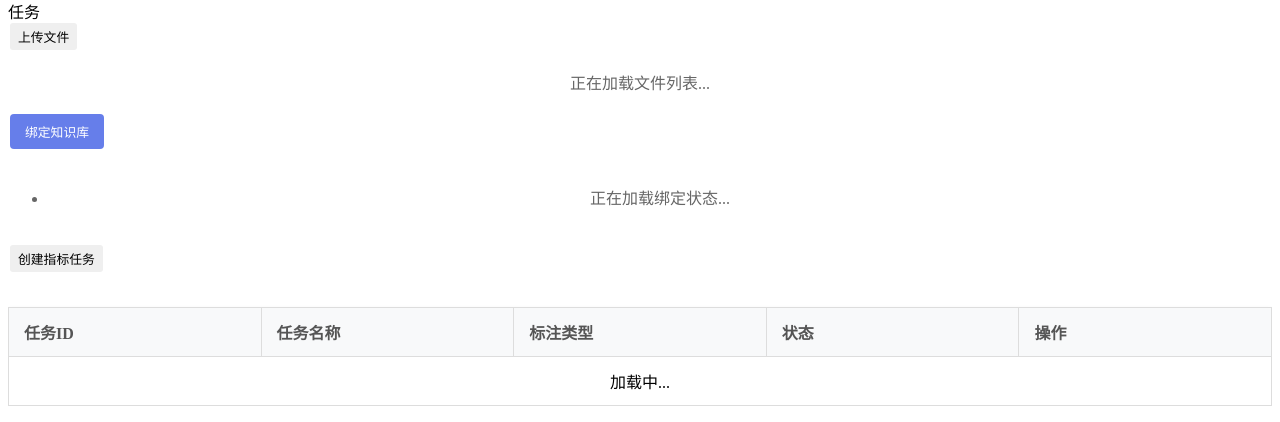
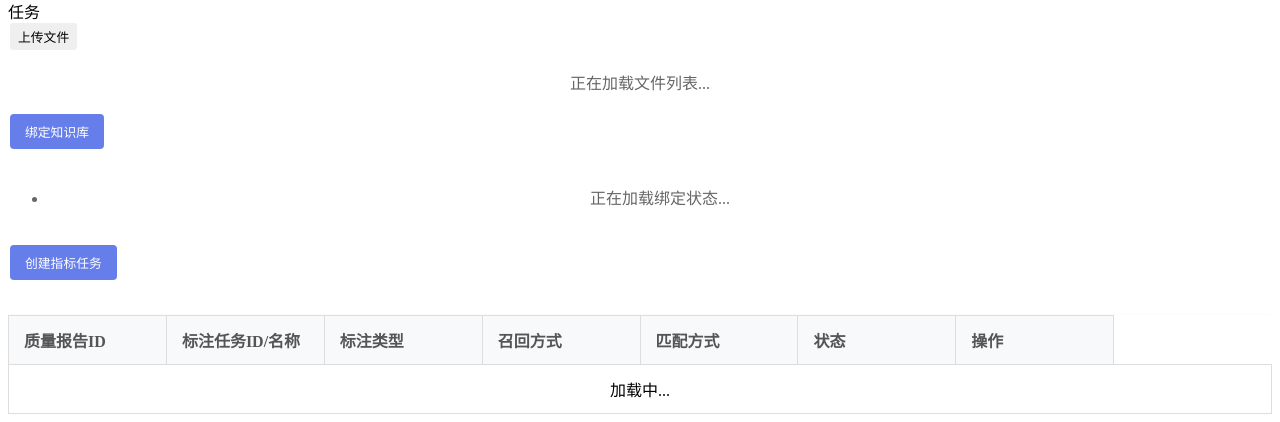
Before and after one commit to reginzf/zspt_llm_evaluator, a Flask app: template src/flask_funcs/reports/templates/local_knowledge_detail.html in a window 1280 px wide. Shown: the part 410-832 px from the top of the page. Run offline with Flask 2, Linux system fonts and the light colour scheme; the template is opened without the code that fills it, so the values that code supplies are empty; parts of the project's set-up code (start-up, migrations or seed data) failed here and were passed over.

Commit message:
修改前端计算任务样式

```diff
--- a/src/flask_funcs/reports/statics/css/local_knowledge_detail_task.css
+++ b/src/flask_funcs/reports/statics/css/local_knowledge_detail_task.css
@@ -187,6 +187,20 @@
     color: white;
 }
 
+/* 针对特定列的样式调整 */
+.task-table td:nth-child(5), /* 计算任务ID列 */
+.task-table td:nth-child(6) { /* 匹配方式列 */
+    white-space: nowrap;
+    max-width: 120px;
+    overflow: hidden;
+    text-overflow: ellipsis;
+}
+
+.task-table th:nth-child(5), /* 计算任务ID表头 */
+.task-table th:nth-child(6) { /* 匹配方式表头 */
+    min-width: 100px;
+}
+
 /* 响应式设计 */
 @media (max-width: 768px) {
     .task-table {
@@ -196,6 +210,14 @@
     .task-table th,
     .task-table td {
         padding: 8px;
+    }
+
+    /* 移动端隐藏部分列以节省空间 */
+    .task-table th:nth-child(4),
+    .task-table td:nth-child(4),
+    .task-table th:nth-child(5),
+    .task-table td:nth-child(5) {
+        display: none;
     }
 }
 
@@ -352,3 +374,30 @@
     border-color: #667eea;
     box-shadow: 0 0 5px rgba(102, 126, 234, 0.3);
 }
+
+/* 创建指标任务按钮样式 - 与bind-btn保持一致 */
+.create-metric-task-btn {
+    background-color: #667eea;
+    color: white;
+    border: none;
+    padding: 8px 15px;
+    border-radius: 4px;
+    cursor: pointer;
+}
+
+.create-metric-task-btn:hover {
+    background-color: #5a67d8;
+}
+
+.action-btn.create-metric-task-btn {
+    background-color: #667eea;
+    color: white;
+    border: none;
+    padding: 8px 15px;
+    border-radius: 4px;
+    cursor: pointer;
+}
+
+.action-btn.create-metric-task-btn:hover {
+    background-color: #5a67d8;
+}
--- a/src/flask_funcs/reports/templates/local_knowledge_detail_task.html
+++ b/src/flask_funcs/reports/templates/local_knowledge_detail_task.html
@@ -5,16 +5,18 @@
     <table class="task-table">
         <thead>
             <tr>
-                <th>任务ID</th>
-                <th>任务名称</th>
+                <th>质量报告ID</th>
+                <th>标注任务ID/名称</th>
                 <th>标注类型</th>
+                <th>召回方式</th>
+                <th>匹配方式</th>
                 <th>状态</th>
                 <th>操作</th>
             </tr>
         </thead>
         <tbody id="metricTaskTableBody">
             <tr>
-                <td colspan="5" style="text-align: center;">加载中...</td>
+                <td colspan="8" style="text-align: center;">加载中...</td>
             </tr>
         </tbody>
     </table>
@@ -57,6 +59,7 @@
         </div>
         <div class="modal-body">
             <div class="form-group">
+                <label for="searchTypeSelect">召回方式：</label>
                 <select id="searchTypeSelect" class="form-control">
                     <option value="" disabled selected>请选择召回方式</option>
                     <option value="vectorSearch">向量检索</option>
@@ -64,12 +67,25 @@
                     <option value="augmentedSearch">增强检索</option>
                 </select>
             </div>
-            <div class="form-group">
-                <select id="matchTypeSelectOld" class="form-control">
-                    <option value="" disabled selected>请选择匹配方式</option>
-                    <option value="chunkIdMatch">切片ID匹配</option>
-                    <option value="chunkTextMatch">切片语义匹配</option>
-                </select>
+            <!-- 匹配方式更新区域（当原任务缺少匹配方式时显示） -->
+            <div id="matchTypeUpdateSection" style="display: none; margin-top: 20px; padding: 15px; border: 1px solid #ddd; border-radius: 4px; background-color: #f9f9f9;">
+                <h3 style="margin-top: 0; color: #d9534f;">需要设置匹配方式</h3>
+                <p>当前任务缺少匹配方式信息，请设置：</p>
+                <div class="form-group">
+                    <label for="updateMatchTypeSelect">匹配方式：</label>
+                    <select id="updateMatchTypeSelect" class="form-control" onchange="handleUpdateMatchTypeChange()">
+                        <option value="" disabled selected>请选择匹配方式</option>
+                        <option value="chunkIdMatch">切片ID匹配</option>
+                        <option value="chunkTextMatch">切片语义匹配</option>
+                    </select>
+                </div>
+                <div class="form-group" id="updateKnowledgeBaseGroup" style="display: none;">
+                    <label for="updateKnowledgeBaseSelect">知识库：</label>
+                    <select id="updateKnowledgeBaseSelect" class="form-control">
+                        <option value="" disabled selected>请选择知识库</option>
+                    </select>
+                </div>
+                <button type="button" class="btn-confirm" onclick="updateTaskMatchType()" style="margin-top: 10px;">更新匹配方式</button>
             </div>
         </div>
         <div class="modal-footer">
```
